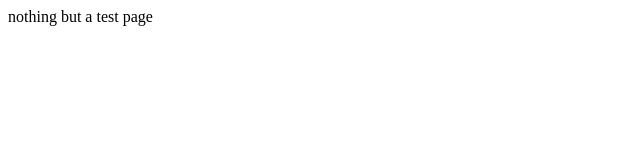
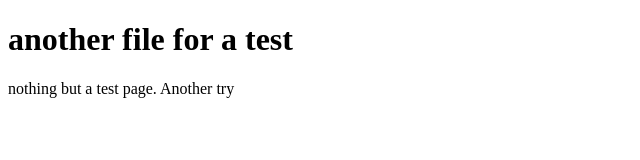
Before and after one commit to n-eaton/sunday_test, a plain HTML site: page home.html in a window 1280 px wide. Shown: the whole page, without its empty margins (0-640 px from the left). Drawn offline with Linux system fonts and the light colour scheme.

Commit message:
"nothing but a test"
"nothing but a test"

```diff
--- a/index.html
+++ b/home.html
@@ -7,6 +7,7 @@
     <title>Document</title>
 </head>
 <body>
-    nothing but a test page
+    <h1>another file for a test</h1>
+    nothing but a test page. Another try
 </body>
 </html>
```
Also changed, not shown: index..html (added, +11 -0 lines).
